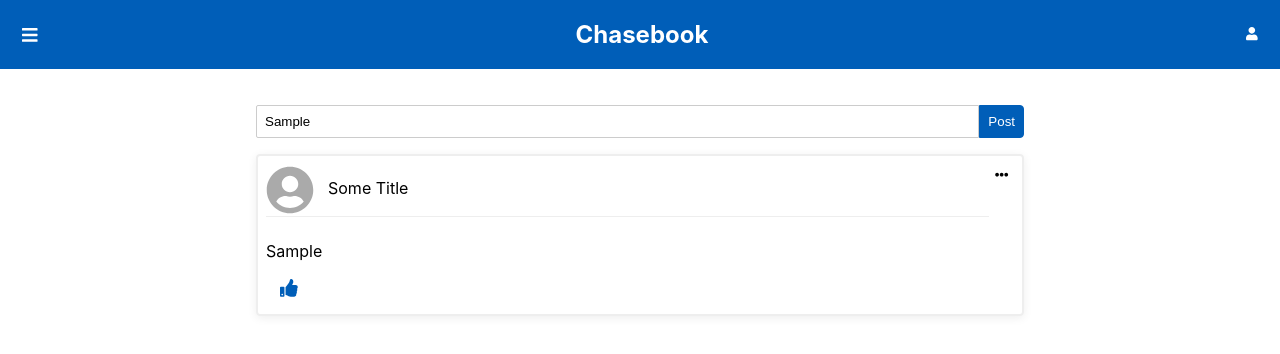
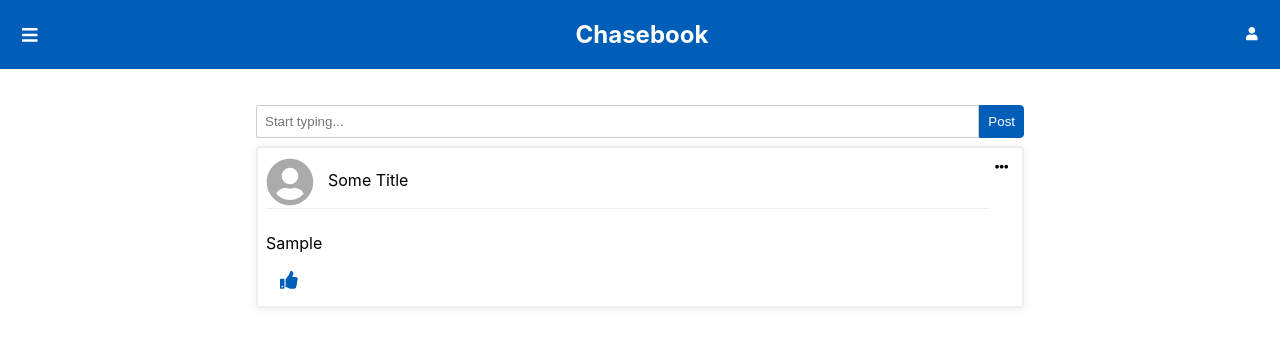
Before and after one commit to evanbechtol/react-social, a React (Create React App) app: page / in a window 1280 px wide. Both pictures are taken after typing "Sample" into the empty fields and a click on the button "Post". Shown: the top 354 px of the page. Built offline with nearby package versions, Linux system fonts and the light colour scheme; no server answers.

Commit message:
Fix the unit test/ update styles, and fix issue with event listener removeEventListener

```diff
--- a/src/components/CreatePost/CreatePost.js
+++ b/src/components/CreatePost/CreatePost.js
@@ -10,6 +10,7 @@ const CreatePost = (props) => {
 
     const handleCreatePost = () => {
         props.onCreatePost(enteredPost);
+        setEnteredPost("");
     };
 
     return (
--- a/src/components/Post/Post.css
+++ b/src/components/Post/Post.css
@@ -1,7 +1,7 @@
 .post__container {
     display: flex;
     flex-flow: column wrap;
-    margin: 16px 0;
+    margin: 8px 0;
     padding: 8px;
     border: solid 2px #eee;
     border-radius: 4px;
--- a/src/hooks/useEventListener.js
+++ b/src/hooks/useEventListener.js
@@ -27,6 +27,6 @@ export const useEventListener = (element, eventName, handler) => {
         target.addEventListener(eventName, eventListener);
 
         // Remove the listener when component unmounts
-        return () => target.current.removeEventListener(eventName, eventListener);
+        return () => target.removeEventListener(eventName, eventListener);
     }, [element, eventName, handler]);
 };
```
Also changed, not shown: 1 other file (tests, documents, lock files or other folders).
